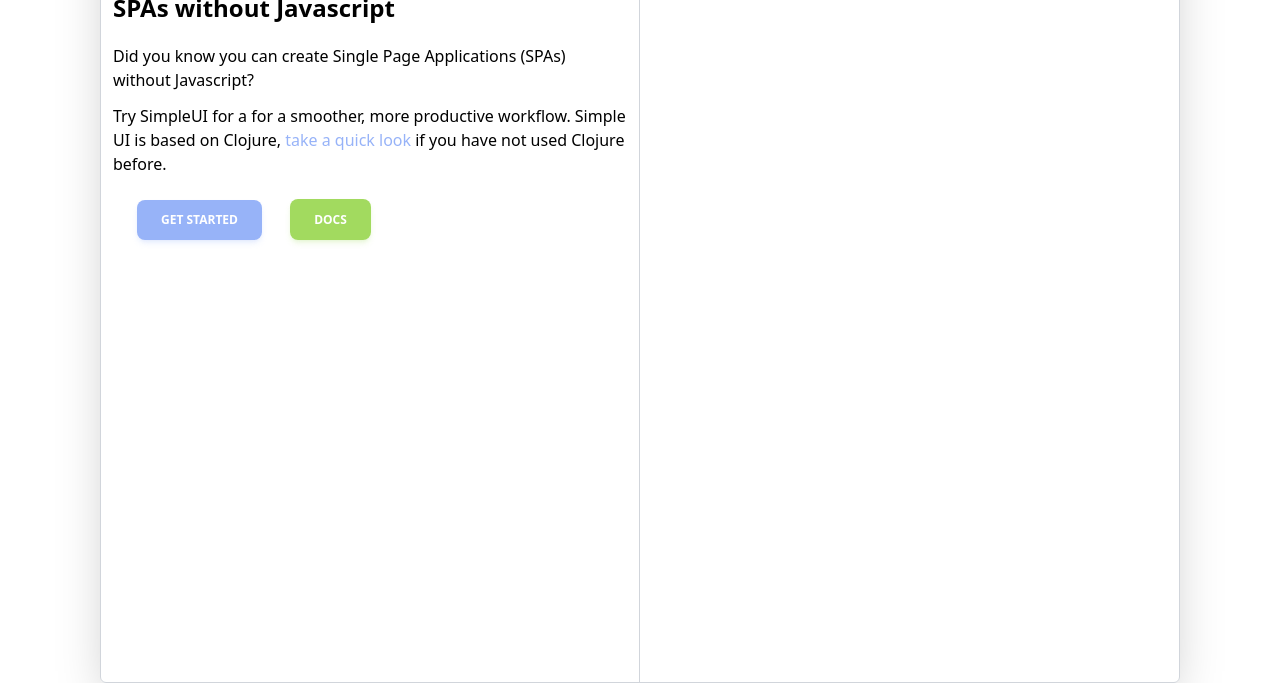
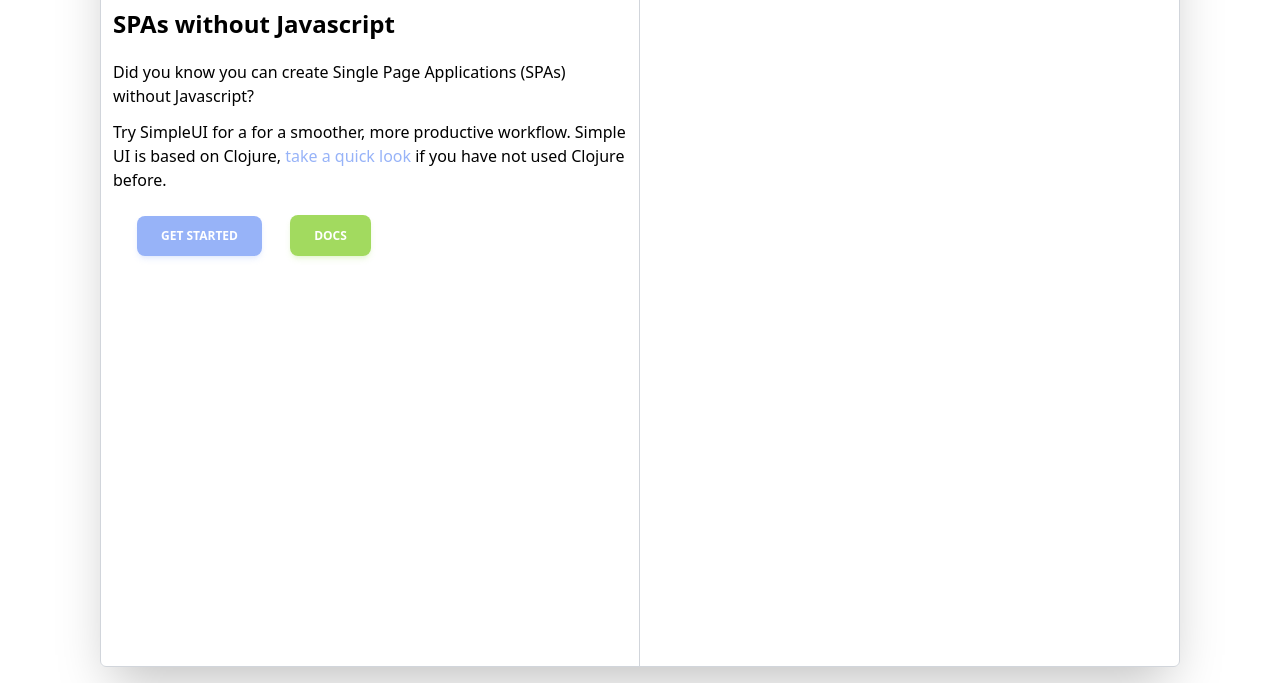
Before and after one commit to whamtet/simpleui-tutorial, a website: page frontend/index.html in a window 1280 px wide. Shown: the part 117-800 px from the top of the page. Drawn offline with nearby package versions, Linux system fonts and the light colour scheme; files that its build step writes are made by us from their sources.

Commit message:
handle collapse better

```diff
--- a/frontend/index.html
+++ b/frontend/index.html
@@ -8,9 +8,9 @@
 </head>
 <body>
 <div class="xl:w-[1080px] lg:w-[980px] md:w-[700px] sm:w-[600px] w-full mx-auto">
-	<div class="border border-gray-300 rounded-md shadow-2xl h-screen flex flex-wrap">
-		<div class="sm:w-1/2 w-full border-r border-gray-300">
-			<div class="bg-slate-50 h-24 flex items-center p-3">
+	<div class="border border-gray-300 rounded-md shadow-2xl flex flex-wrap my-[2vh] sm:h-[96vh] h-[196vh]">
+		<div class="sm:w-1/2 w-full sm:border-r sm:border-b-0 border-b border-gray-300">
+			<div class="rounded-tl-md bg-slate-50 h-24 flex items-center p-3">
 				<img src="logo.svg" class="h-full mr-3" />
 				<h3 class="text-5xl">Simple UI</h3>
 			</div>
--- a/package.json
+++ b/package.json
@@ -6,7 +6,8 @@
 		"deploy": "wrangler deploy",
 		"dev": "wrangler dev",
 		"test": "vitest",
-		"styles-watch": "tailwindcss -i src/input.css -o frontend/styles.css --watch"
+		"styles-watch": "tailwindcss -i src/input.css -o frontend/styles.css --watch",
+		"styles": "tailwindcss -i src/input.css -o frontend/styles.css"
 	},
 	"dependencies": {
 		"itty-router": "^2.6.1"
```
